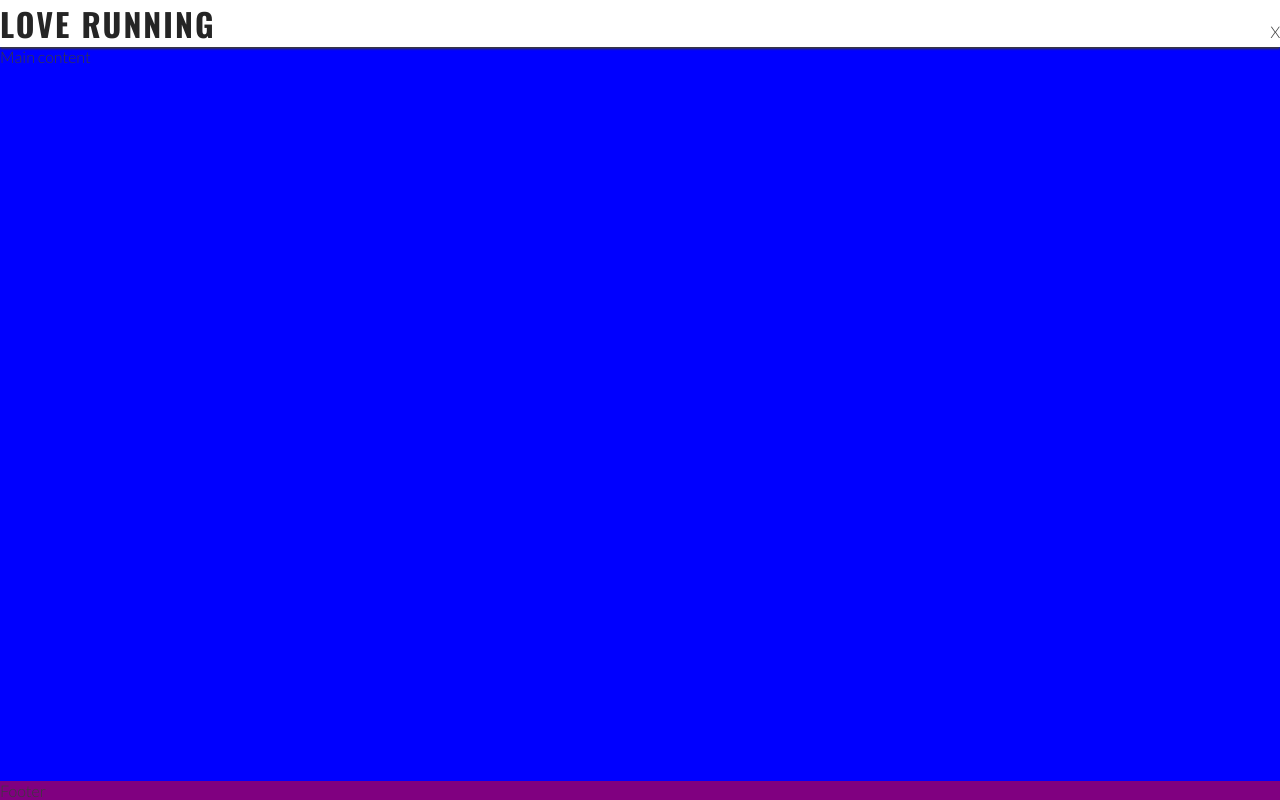
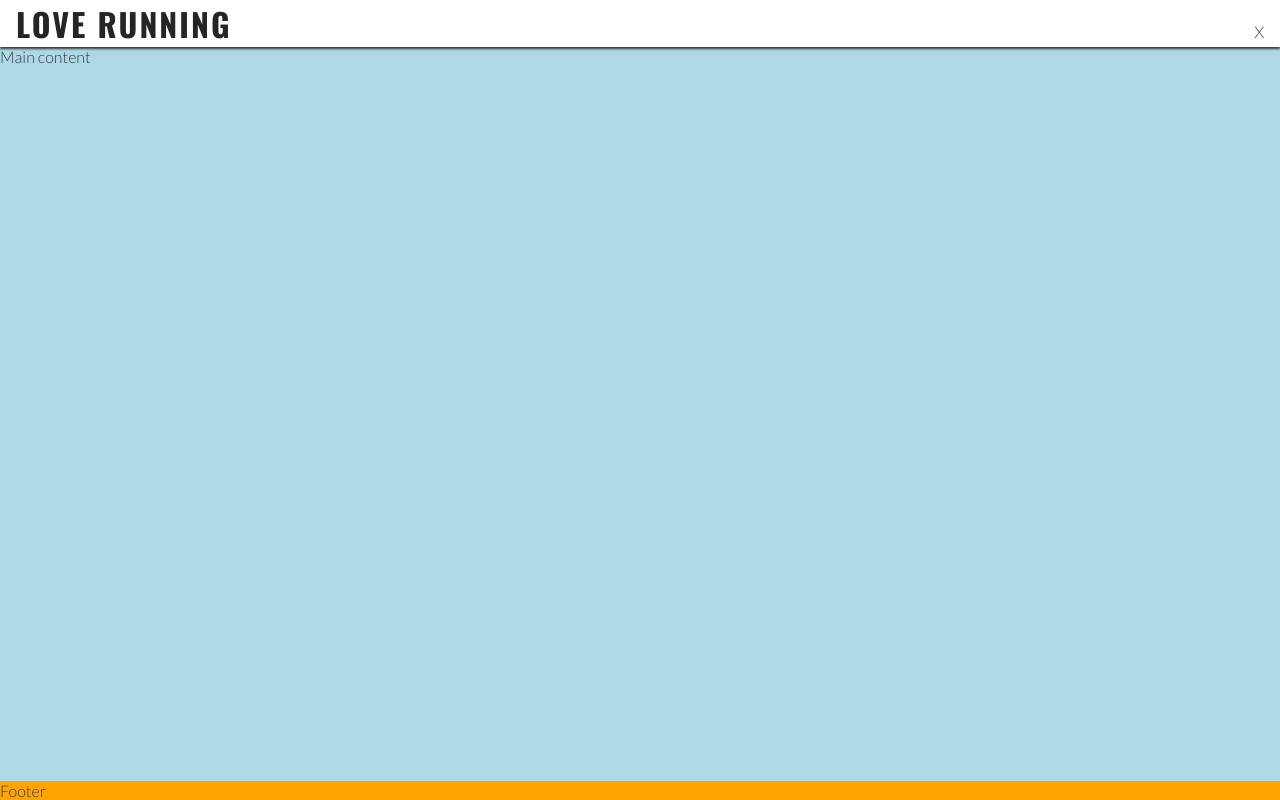
Before and after one commit to catapam/love-running, a plain HTML site: page index.html in a window 1280 px wide. Drawn offline with nearby package versions, Linux system fonts and the light colour scheme.

Commit message:
fix sizes and margins on header element

```diff
--- a/assets/css/style.css
+++ b/assets/css/style.css
@@ -1,8 +1,8 @@
-/* Fonts import */
-    @import url('https://fonts.googleapis.com/css2?family=Lato:wght@300&family=Oswald:wght@200;300;400;500;600;700&display=swap');
+/* Google fonts import */
+@import url('https://fonts.googleapis.com/css2?family=Lato:wght@300&family=Oswald:wght@200;300;400;500;600;700&display=swap');
 
-/* defaul styles */
-*  {
+/* Asterisk wildcard selector to override default styles added by the browser */
+* {
     padding: 0;
     margin: 0;
     box-sizing: border-box;
@@ -15,12 +15,13 @@ body {
     flex-direction: column;
     /* Generic project styles */
     color: #3a3a3a;
-    font-family: 'Lato', sans-serif ;
+    font-family: 'Lato', sans-serif;
 }
 
+/* Header */
 header {
     background-color: #ffffff;
-    padding: 0 1 rem;
+    padding: 0 1rem;
     position: fixed;
     z-index: 99;
     width: 100%;
@@ -35,29 +36,29 @@ header a {
     color: inherit;
 }
 
-h1{
+h1 {
     font-family: 'Oswald', sans-serif;
     text-transform: uppercase;
     letter-spacing: 2px;
     color: #252525;
 }
 
-#menu{
+#menu {
     font-size: 110%;
     letter-spacing: 4px;
     list-style-type: none;
 }
 
-#menu > li{
+#menu > li {
     margin-bottom: 1em;
 }
 
-.active{
+.active {
     border-bottom: 1px solid #3a3a3a;
 }
 
-/* Navbar styles with drop-down toggle */
-nav{
+/* Navbar styles with dropdown toggle */
+nav {
     position: absolute;
     background-color: #ffffff;
     width: 100%;
@@ -68,25 +69,28 @@ nav{
     top: 100%;
 }
 
-/* nav-toggle */
+/* Nav toggle */
 #nav-toggle:checked~nav {
     display: block;
 }
 
-#nav-toggle{
+#nav-toggle {
     display: none;
 }
 
-.nav-toggle-label{
+.nav-toggle-label {
     font-size: 2rem;
 }
 
-main{
-    background-color: blue;
+/* Main content */
+main {
+    background-color: lightblue;
+    /* Make main element take up any surplus space to push footer down */
     flex: 1 0 auto;
     margin-top: 47px;
 }
 
-footer{
-    background-color: purple;
+/* Footer */
+footer {
+    background-color: orange;
 }
```
